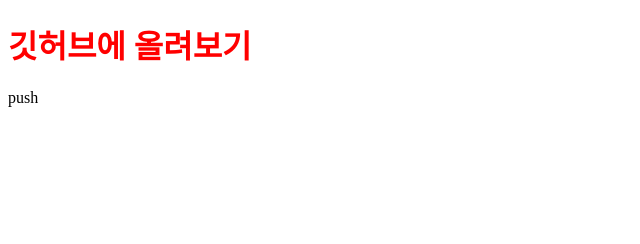
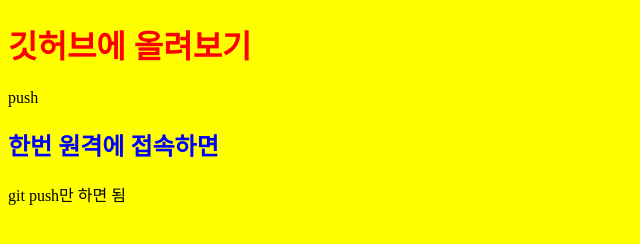
Before and after one commit to leejungsun-study/1118-2, a plain HTML site: page index.html in a window 1280 px wide. Shown: the whole page, without its empty margins (0-640 px from the left). Drawn offline with Linux system fonts and the light colour scheme.

Commit message:
h2추가 스타일 추가

```diff
--- a/index.html
+++ b/index.html
@@ -5,12 +5,15 @@
   <meta name="viewport" content="width=device-width, initial-scale=1.0">
   <title>Document</title>
   <style>
+    body {background:yellow;}
     h1 {color:red;}
-
+    h2 {color :blue;}
   </style>
 </head>
 <body>
   <h1>깃허브에 올려보기</h1>
   <p>push</p>
+  <h2>한번  원격에 접속하면 </h2>
+  <p>git push만 하면 됨</p>
 </body>
 </html>
```
